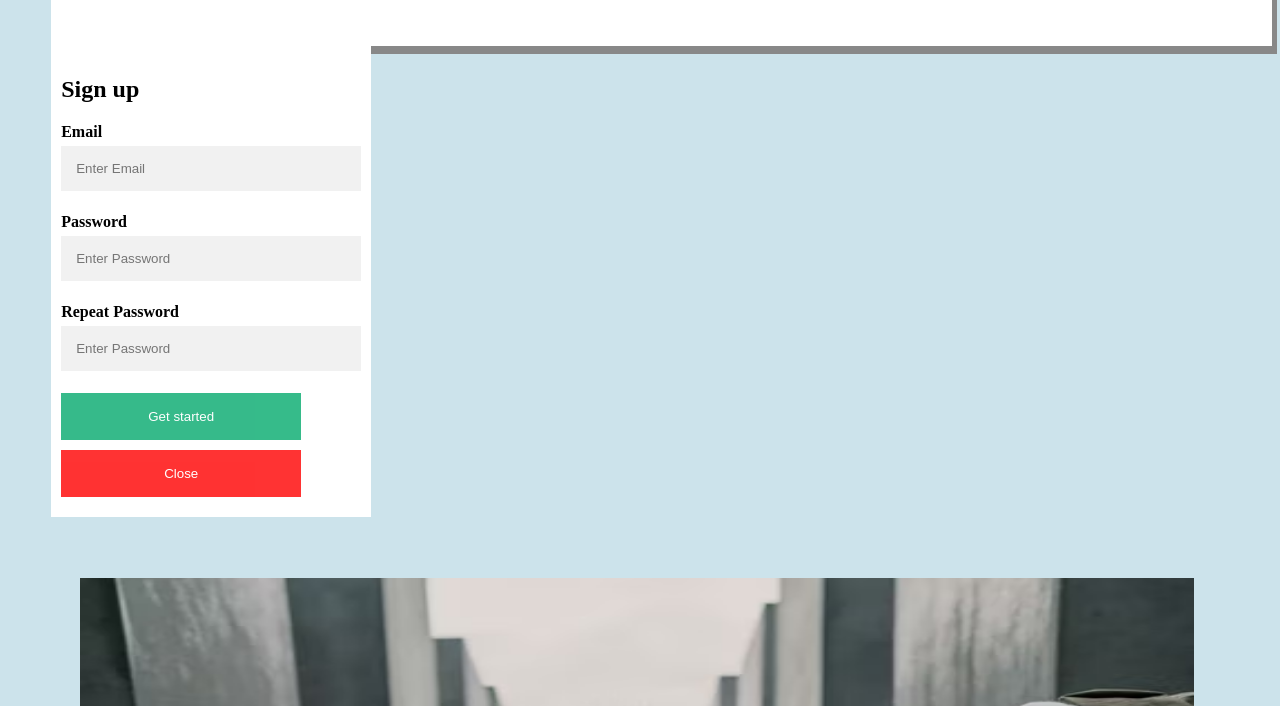
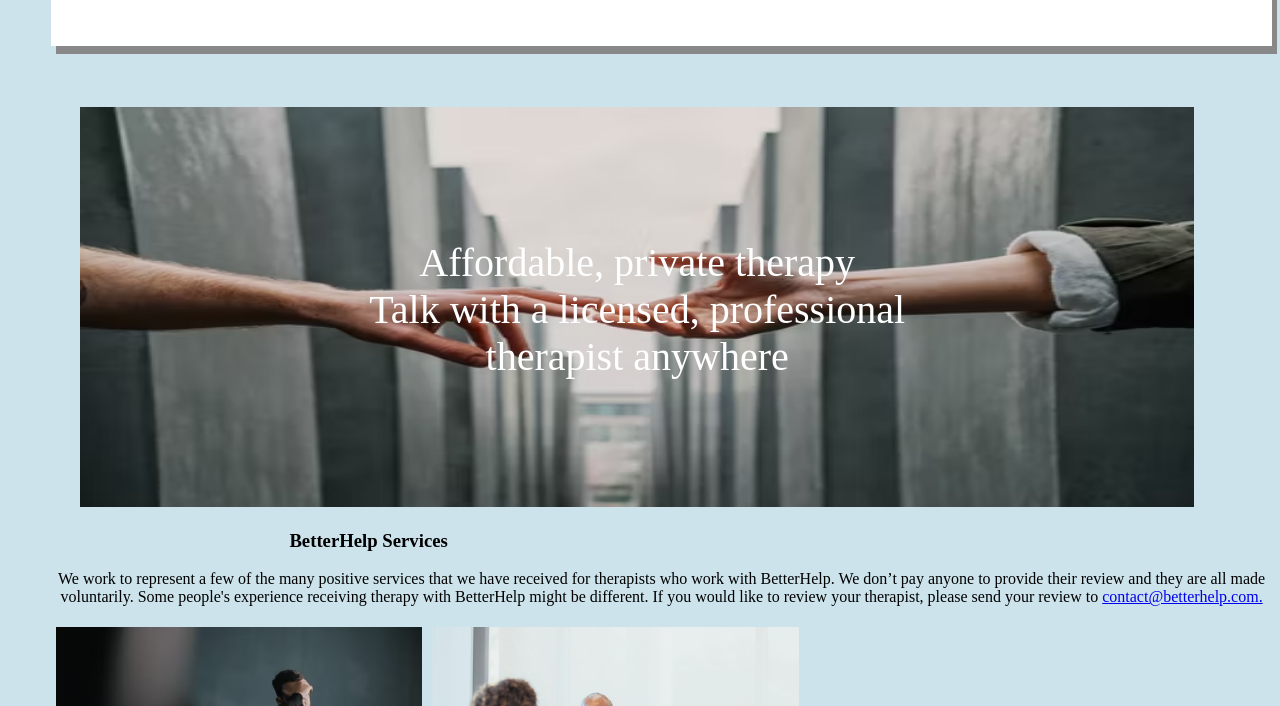
Before and after one commit to ezraa1/karibu, a website: page index.html in a window 1280 px wide. Shown: the part 47-753 px from the top of the page. Drawn offline with Linux system fonts and the light colour scheme.

Commit message:
change form display

```diff
--- a/index.html
+++ b/index.html
@@ -54,7 +54,7 @@
           <label for="psw"><b>Repeat Password</b></label>
           <input type="password" placeholder="Enter Password" name="psw" >
 
-          <button type="submit" class="btn">Get started</button>
+          <button type="submit" class="btn"onclick="openSignUpForm()">Get started</button>
           <button type="button" class="btn cancel" onclick="closeSignUpForm()">Close</button>
         </form>
       </div>
--- a/index.js
+++ b/index.js
@@ -49,7 +49,7 @@ var div = document.getElementById("section2");
 div.appendChild(img)
 div.setAttribute("style", "text-align:center");
 
-
+document.getElementById("myForm1").style.display="none";
  function openSignUpForm() {
   document.getElementById("myForm1").style.display = "block";
 }
```
